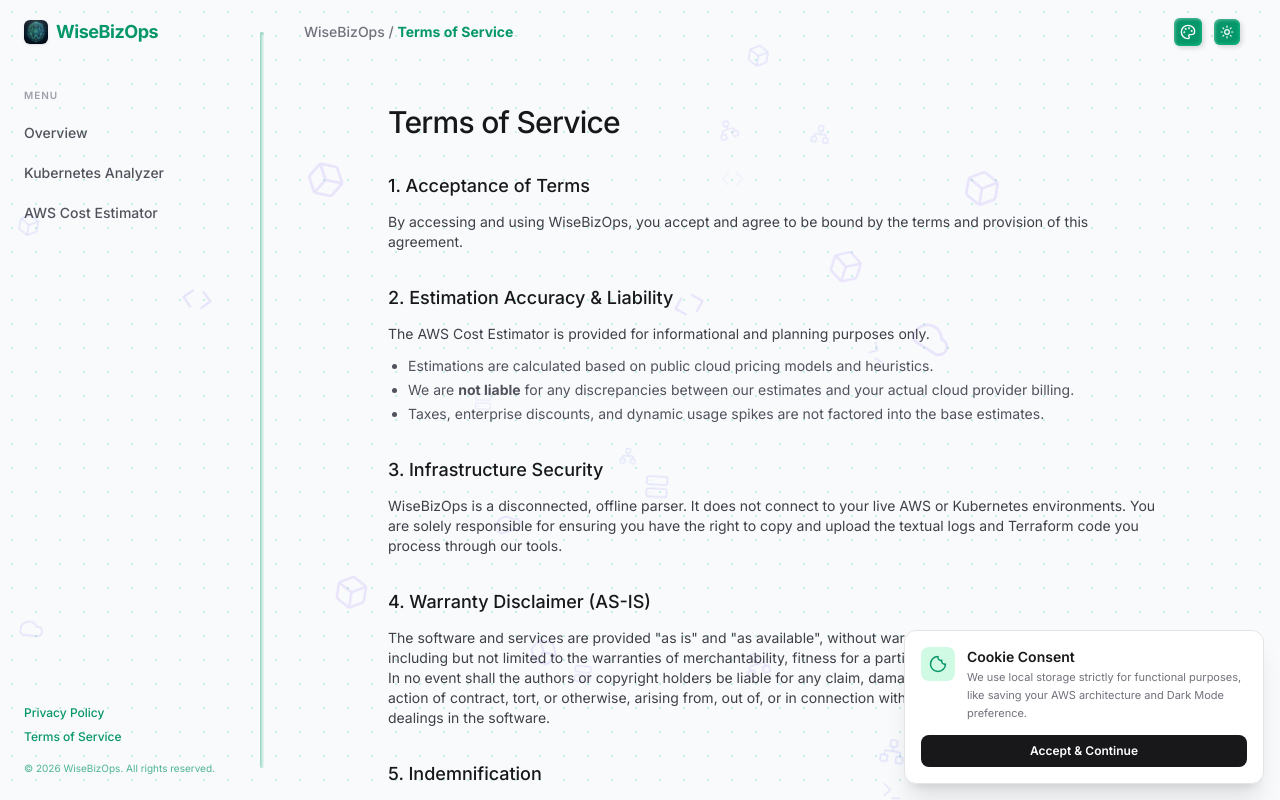
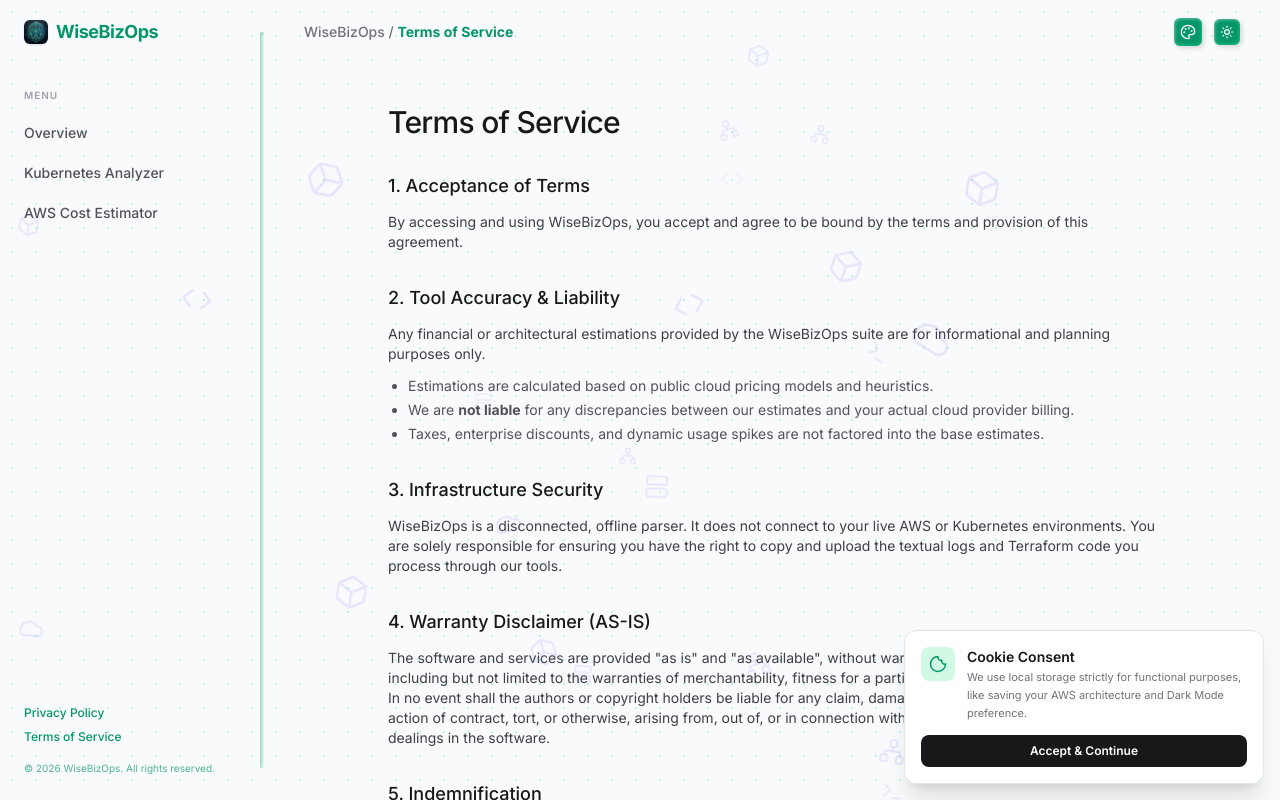
Before and after one commit to Adithya-Meda/wisebizops, a Next.js app: page /terms in a window 1280 px wide. Built offline with nearby package versions, Linux system fonts and the light colour scheme.

Commit message:
docs: generalize tool references in legal pages to seamlessly cover future additions to the WiseBizOps suite

```diff
--- a/src/app/privacy/page.tsx
+++ b/src/app/privacy/page.tsx
@@ -13,7 +13,7 @@
 
         <section className="space-y-3">
           <h2 className="text-lg font-medium text-zinc-900 dark:text-zinc-100 transition-colors">2. Data Processing (In-Memory Only)</h2>
-          <p>When you use the Kubernetes Analyzer or AWS Cost Estimator:</p>
+          <p>When you use any diagnostic or estimation tools within the WiseBizOps suite:</p>
           <ul className="list-disc pl-5 space-y-1 text-zinc-600 dark:text-zinc-400">
             <li><strong>No Cloud Credentials Required:</strong> WiseBizOps operates entirely disconnected. We never ask for, process, or store your AWS API Keys, IAM Roles, or Kubernetes cluster credentials.</li>
             <li><strong>Terraform Files:</strong> Uploaded state files are parsed in-memory strictly for cost estimation and are destroyed immediately after the calculation.</li>
--- a/src/app/terms/page.tsx
+++ b/src/app/terms/page.tsx
@@ -12,8 +12,8 @@
         </section>
 
         <section className="space-y-3">
-          <h2 className="text-lg font-medium text-zinc-900 dark:text-zinc-100 transition-colors">2. Estimation Accuracy & Liability</h2>
-          <p>The AWS Cost Estimator is provided for informational and planning purposes only.</p>
+          <h2 className="text-lg font-medium text-zinc-900 dark:text-zinc-100 transition-colors">2. Tool Accuracy & Liability</h2>
+          <p>Any financial or architectural estimations provided by the WiseBizOps suite are for informational and planning purposes only.</p>
           <ul className="list-disc pl-5 space-y-1 text-zinc-600 dark:text-zinc-400">
             <li>Estimations are calculated based on public cloud pricing models and heuristics.</li>
             <li>We are <strong>not liable</strong> for any discrepancies between our estimates and your actual cloud provider billing.</li>
```
